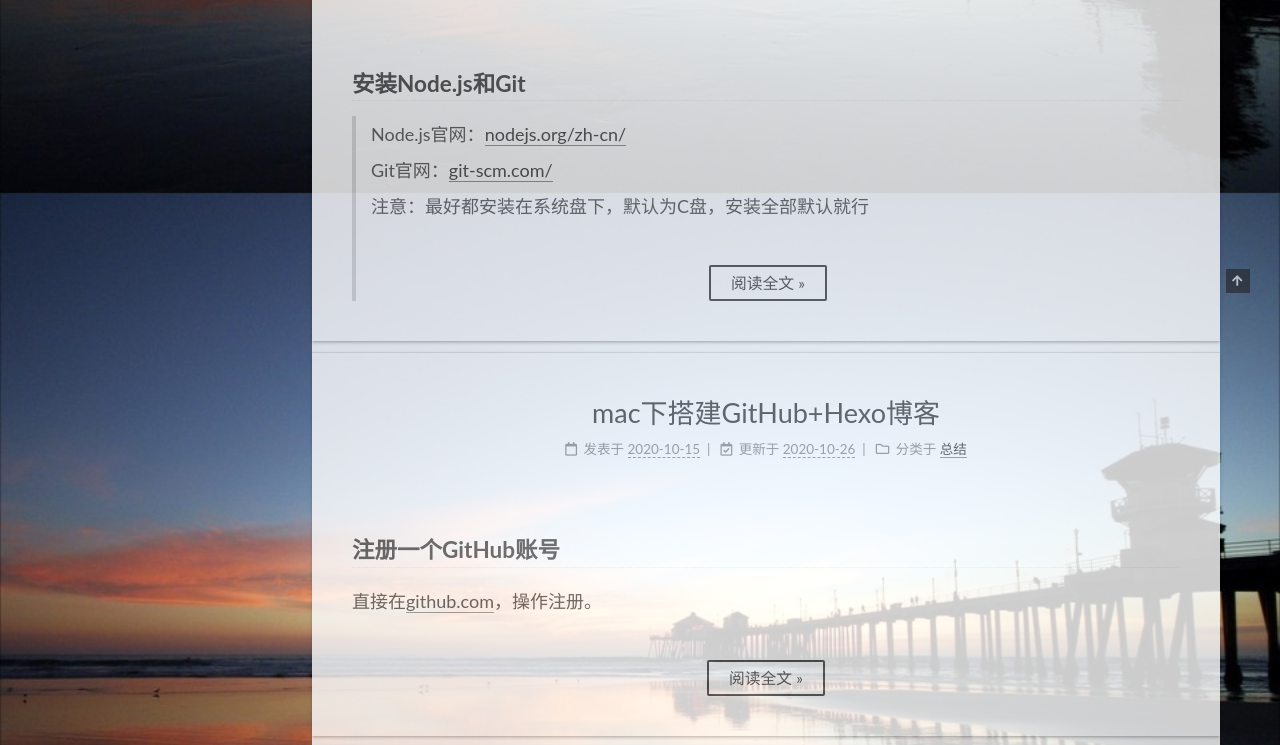
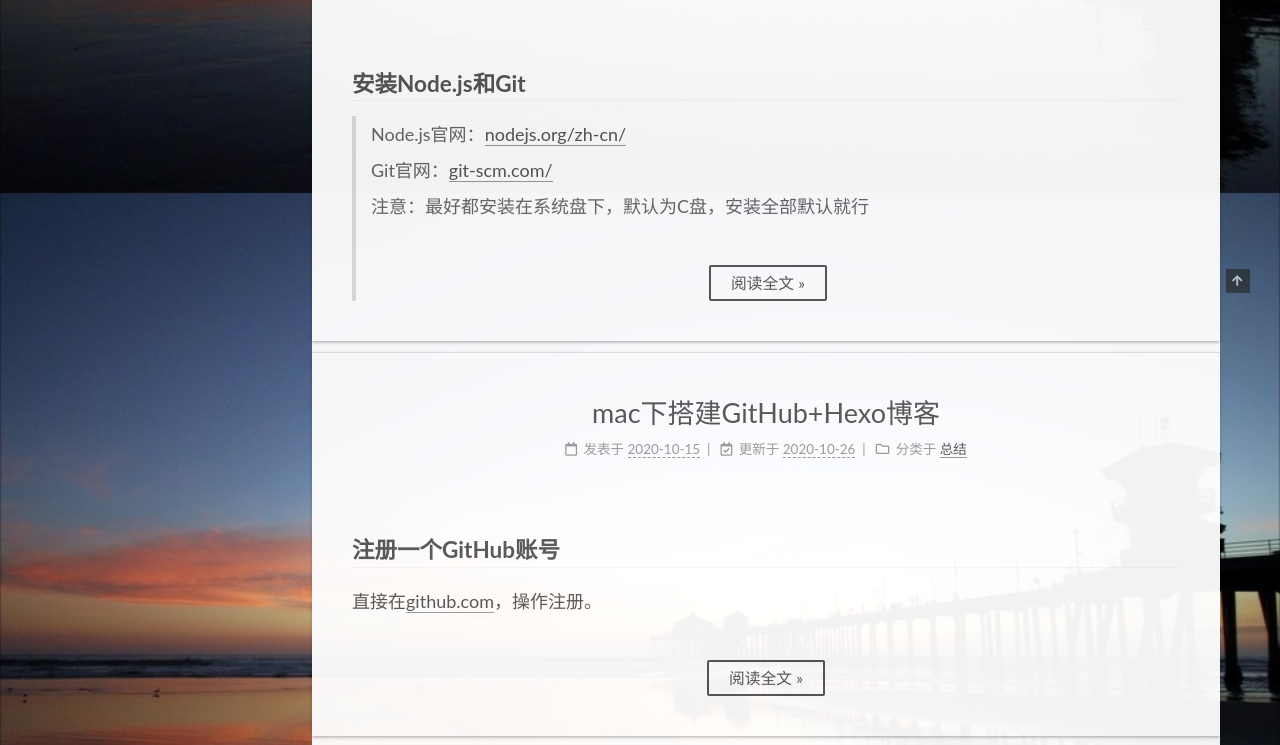
Before and after one commit to wclever/wclever.github.io, a plain HTML site: page index.html in a window 1280 px wide. Shown: the part 607-1352 px from the top of the page. Drawn offline with nearby package versions, Linux system fonts and the light colour scheme; no server answers.

Commit message:
Site updated: 2020-10-27 23:11:09

```diff
--- a/css/main.css
+++ b/css/main.css
@@ -2805,7 +2805,7 @@ body {
 }
 .main-inner {
   background: #fff;
-  opacity: 0.8;
+  opacity: 0.95;
 }
 .header-inner {
   opacity: 0.8;
```
